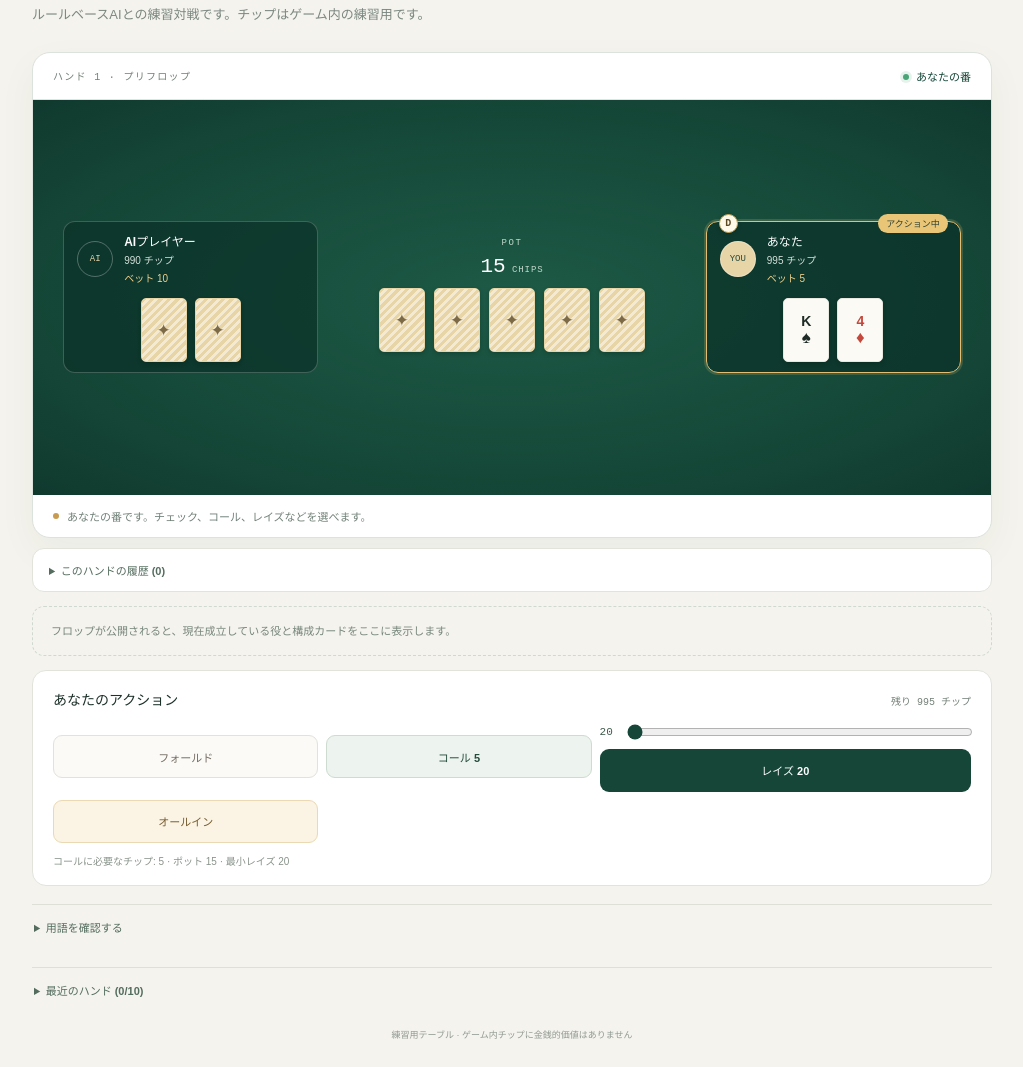
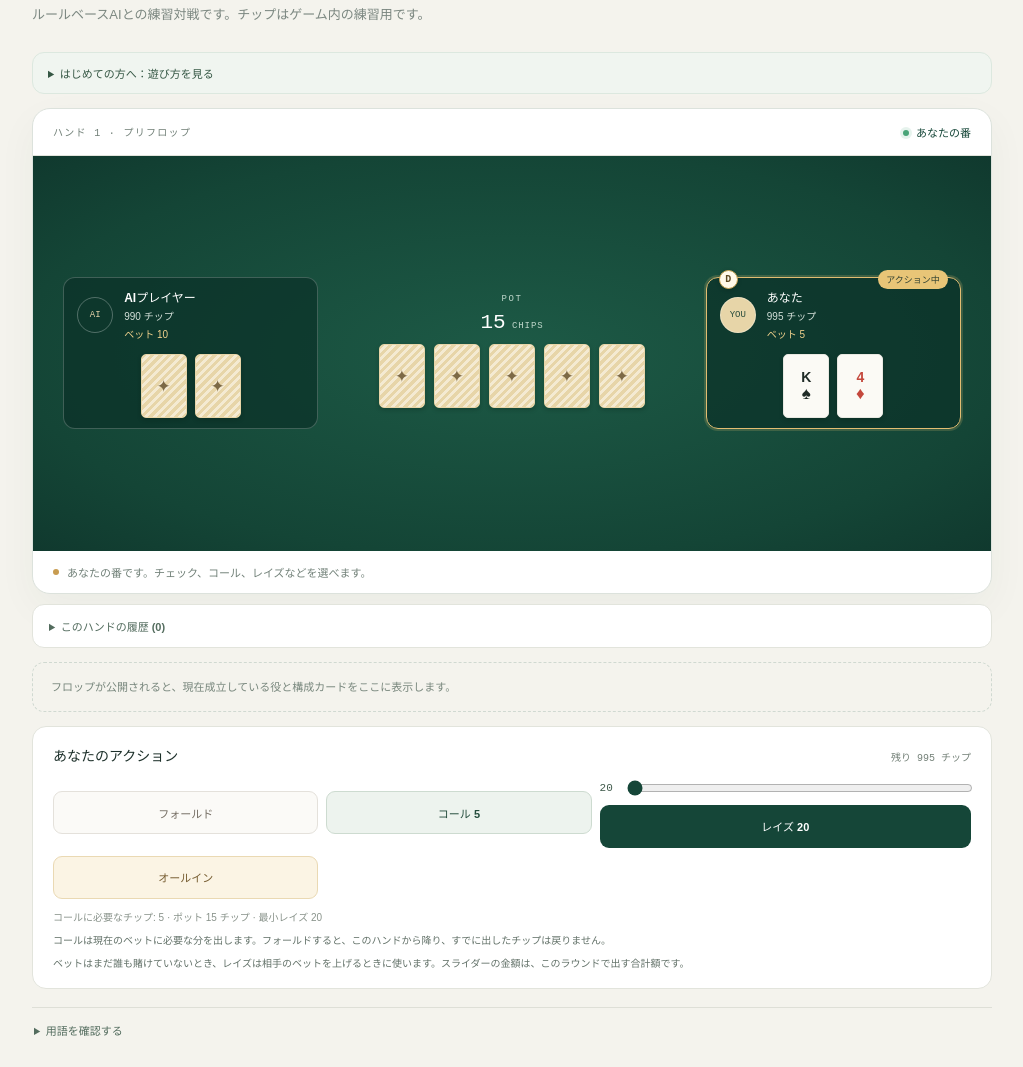
Before and after one commit to astro-root/poker, a website built with Vite: page index.html in a window 1280 px wide. Shown: the part 186-1253 px from the top of the page, without its empty margins (128-1151 px from the left). Built offline with nearby package versions, Linux system fonts and the light colour scheme.

Commit message:
Add contextual poker guidance to practice UI

```diff
--- a/src/main.ts
+++ b/src/main.ts
@@ -225,6 +225,14 @@ function render(): void {
   intro.append(node('h1', '', '一手ずつ、覚えていこう。'));
   intro.append(node('p', 'intro-copy', 'ルールベースAIとの練習対戦です。チップはゲーム内の練習用です。'));
   shell.append(intro);
+  const beginnerGuide = node('details', 'beginner-guide');
+  beginnerGuide.append(node('summary', '', 'はじめての方へ：遊び方を見る'));
+  const guideBody = node('div', 'guide-body');
+  guideBody.append(node('p', '', '手札2枚と、テーブル中央に順番に出る共通カード5枚から、いちばん強い5枚の役を作ります。'));
+  guideBody.append(node('p', '', '自分の番では、チェック（追加せず進む）、コール（相手に合わせる）、レイズ（ベットを上げる）、フォールド（そのハンドを降りる）などを選びます。'));
+  guideBody.append(node('p', '', '相手のチップをすべて獲得することが目標です。練習チップに金銭的価値はなく、この画面の対戦状態は端末内だけで管理されます。'));
+  beginnerGuide.append(guideBody);
+  shell.append(beginnerGuide);
 
   const tableCard = node('section', 'game-panel');
   const panelHeader = node('div', 'panel-header');
@@ -366,7 +374,15 @@ function render(): void {
     if (me.stack > 0 && canMoveAllIn) actions.append(createActionButton('オールイン', { type: 'all-in' }, 'allin-action', false));
     actionPanel.append(actions);
     const callInfo = legal.callAmount ? `コールに必要なチップ: ${formatChips(legal.callAmount)}` : '追加ベットがなければチェックできます。';
-    actionPanel.append(node('p', 'action-hint', `${callInfo} · ポット ${formatChips(view.hand?.pot ?? 0)} · 最小レイズ ${formatChips(legal.minRaiseTo)}`));
+    actionPanel.append(node('p', 'action-hint', `${callInfo} · ポット ${formatChips(view.hand?.pot ?? 0)} チップ${legal.canRaise ? ` · 最小${round!.currentBet === 0 ? 'ベット' : 'レイズ'} ${formatChips(legal.minRaiseTo)}` : ''}`));
+    const callRequired = round!.currentBet - me.streetContribution;
+    const guidance = legal.canCheck
+      ? 'チェックはチップを追加せずに順番を進めます。誰かがベットすると、次の番ではコールかフォールドを選びます。'
+      : legal.callAmount < callRequired
+        ? 'コール額が残りチップを超えているため、コールを選ぶとオールインになります。フォールドすると、このハンドから降ります。'
+        : 'コールは現在のベットに必要な分を出します。フォールドすると、このハンドから降り、すでに出したチップは戻りません。';
+    actionPanel.append(node('p', 'action-guidance', guidance));
+    if (legal.canRaise) actionPanel.append(node('p', 'action-guidance', `ベットはまだ誰も賭けていないとき、レイズは相手のベットを上げるときに使います。スライダーの金額は、このラウンドで出す合計額です。`));
   } else {
     actionPanel.append(node('p', 'action-hint', '相手がアクションしています。'));
   }
--- a/src/style.css
+++ b/src/style.css
@@ -29,6 +29,10 @@ button:disabled { cursor: not-allowed; opacity: .48; }
 .eyebrow, .panel-label, .lesson-kicker { color: #688076; font-family: 'DM Mono', monospace; font-size: 10px; letter-spacing: .13em; text-transform: uppercase; }
 .intro h1 { margin: 9px 0 7px; font-size: clamp(26px, 5vw, 39px); letter-spacing: -.045em; line-height: 1.25; }
 .intro-copy { margin: 0; color: var(--muted); font-size: 13px; line-height: 1.7; }
+.beginner-guide { margin: 0 0 14px; border: 1px solid #dce8df; border-radius: 12px; background: #f0f5f0; }
+.beginner-guide summary { padding: 12px 15px; color: #355744; cursor: pointer; font-size: 11px; font-weight: 600; }
+.guide-body { display: grid; gap: 7px; padding: 0 15px 12px; }
+.guide-body p { margin: 0; color: #627168; font-size: 10px; line-height: 1.7; }
 
 .game-panel { overflow: hidden; border: 1px solid #dce2dc; border-radius: 18px; background: white; box-shadow: 0 14px 40px #183c2b0b; }
 .panel-header { display: flex; justify-content: space-between; align-items: center; gap: 12px; border-bottom: 1px solid var(--line); padding: 15px 20px; }
@@ -111,6 +115,7 @@ button:disabled { cursor: not-allowed; opacity: .48; }
 .wager-range { width: 100%; accent-color: var(--green); }
 .wager-control .action-button { grid-column: 1 / -1; }
 .action-hint { margin: 11px 0 0; color: #89938b; font-size: 10px; line-height: 1.6; }
+.action-guidance { margin: 7px 0 0; color: #627168; font-size: 10px; line-height: 1.65; }
 .result-copy { color: #52665a; font-size: 12px; line-height: 1.7; }
 .revealed-hands { display: flex; flex-wrap: wrap; gap: 10px; margin: 12px 0; }
 .revealed-hand { display: grid; gap: 7px; min-width: 125px; padding: 10px; border: 1px solid #e2e8e1; border-radius: 9px; background: #f8faf7; }
```
Also changed, not shown: README.md.
